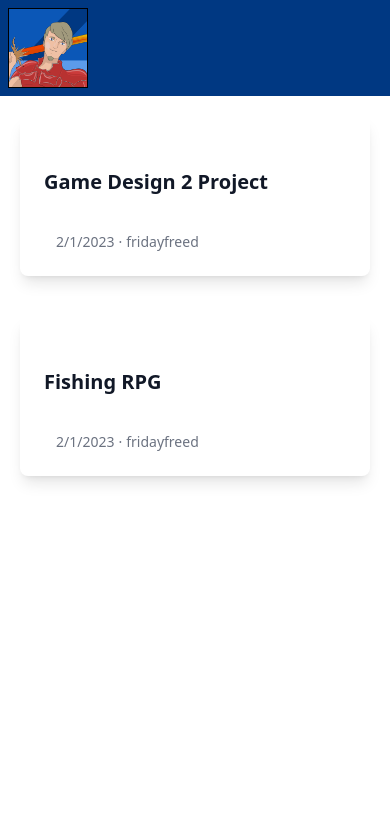
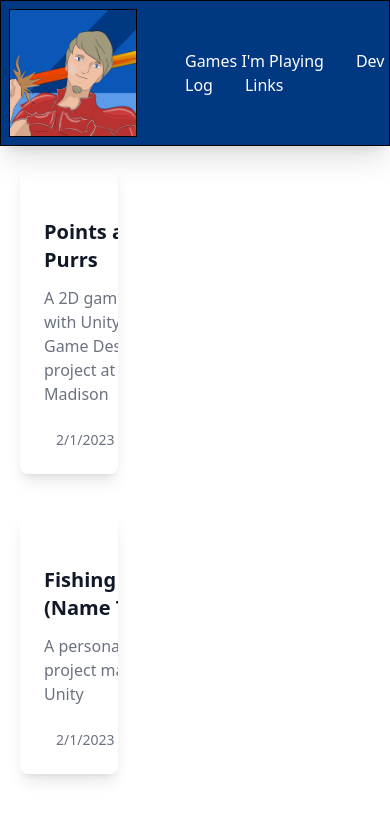
Before and after one commit to fridayfreed01/ff-web, a Next.js app in the folder ff-web/: page /devlog in a window 390 px wide. Shown: the top 820 px of the page. Built offline with nearby package versions, Linux system fonts and the light colour scheme.

Commit message:
Honing in on format

```diff
--- a/ff-web/components/card.tsx
+++ b/ff-web/components/card.tsx
@@ -2,7 +2,7 @@ export const Card = (props: any) => {
   return (
     <div
       key={props.title}
-      className="flex flex-col flex-shrink-1 flex-wrap m-5 rounded-lg shadow-lg overflow-hidden"
+      className="flex flex-col flex-shrink-1 flex-wrap m-5 w-1/4 rounded-lg shadow-lg overflow-hidden"
     >
       <div className="flex-1 bg-blue p-6 flex flex-col justify-between">
         <div className="flex-1">
--- a/ff-web/components/header.tsx
+++ b/ff-web/components/header.tsx
@@ -2,15 +2,15 @@ import Link from "next/link"
 
 export const Header = () => {
     return(
-        <div className="bg-cobalt-blue">
+        <div className="bg-cobalt-blue border border-double shadow-xl border-black">
             <nav
                 className="relative max-w-7xl flex flex-row"
                 aria-label="Top"
                 >
-                <img src="./fridayfreed.jpg" className="grid justify-right w-20 m-2 border border-black"/>
+                <img src="/fridayfreed.jpg" className="grid justify-right w-32 m-2 border border-black"/>
             <div className="flex items-center">
-                <div className="hidden ml-10 space-x-8 lg:block">
-                    <Link href="#">
+                <div className="ml-10 space-x-8 lg:block">
+                    <Link href="/games">
                         <a className="text-base font-medium text-white hover:text-indigo-50">
                             Games I'm Playing
                         </a>
--- a/ff-web/package.json
+++ b/ff-web/package.json
@@ -9,7 +9,8 @@
     "lint": "next lint"
   },
   "dependencies": {
-    "next": "12.1.6",
+    "next": "^12.1.6",
+    "prettier": "^2.8.8",
     "react": "18.1.0",
     "react-dom": "18.1.0"
   },
--- a/ff-web/pages/api/hello.ts
+++ /dev/null
@@ -1,13 +0,0 @@
-// Next.js API route support: https://nextjs.org/docs/api-routes/introduction
-import type { NextApiRequest, NextApiResponse } from 'next'
-
-type Data = {
-  name: string
-}
-
-export default function handler(
-  req: NextApiRequest,
-  res: NextApiResponse<Data>
-) {
-  res.status(200).json({ name: 'John Doe' })
-}
--- a/ff-web/routes/devlog.tsx
+++ b/ff-web/routes/devlog.tsx
@@ -9,20 +9,20 @@ export const DevLogPage = () => {
                 <div className="p-4 md:px-8 pb-8">
                     <div className="max-w-lg mx-auto grid gap-5 lg:grid-cols-3 lg:max-w-none">
                         <Card
-                            title="Game Design 2 Project"
+                            title="Points and Purrs"
                             imageUrl=""
-                            category={{ name: "Project", href: "#" }}
-                            href="/"
-                            description=""
+                            category={{ name: "Game Project", href: "#" }}
+                            href="/pointsandpurrs"
+                            description="A 2D game made with Unity for a Game Design project at UW Madison"
                             datetime=""
                             date="2/1/2023"
                         />
                         <Card
-                            title="Fishing RPG"
+                            title="Fishing RPG (Name TBD)"
                             imageUrl=""
-                            category={{ name: "Project", href: "#" }}
-                            href="/"
-                            description=""
+                            category={{ name: "Game Project", href: "#" }}
+                            href="/fishingrpg"
+                            description="A personal 2D game project made with Unity"
                             datetime=""
                             date="2/1/2023"
                         />
```
Also changed, not shown: ff-web/routes/index.tsx (+10 -0 lines), 1 other file (tests, documents, lock files or other folders).
